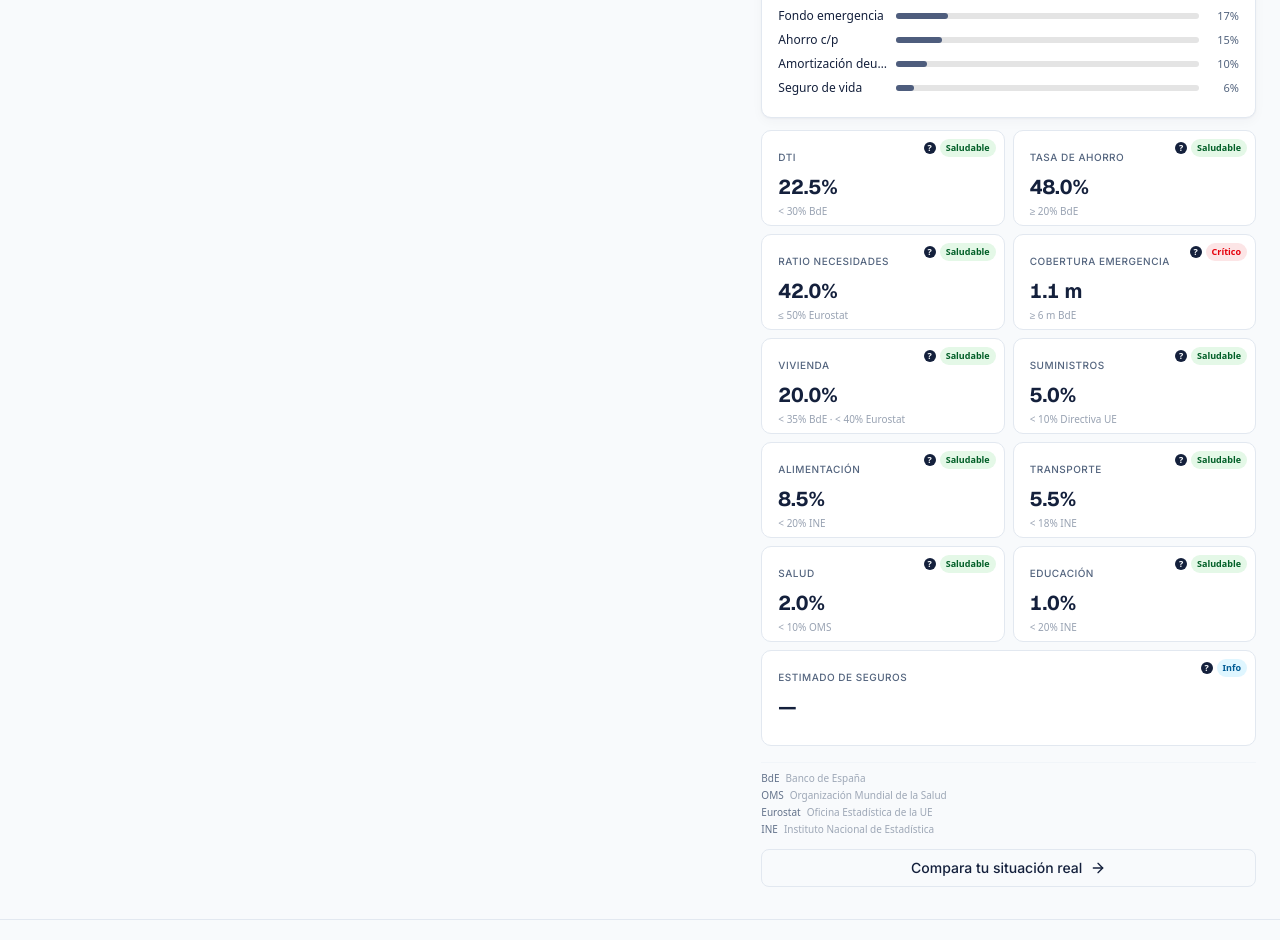
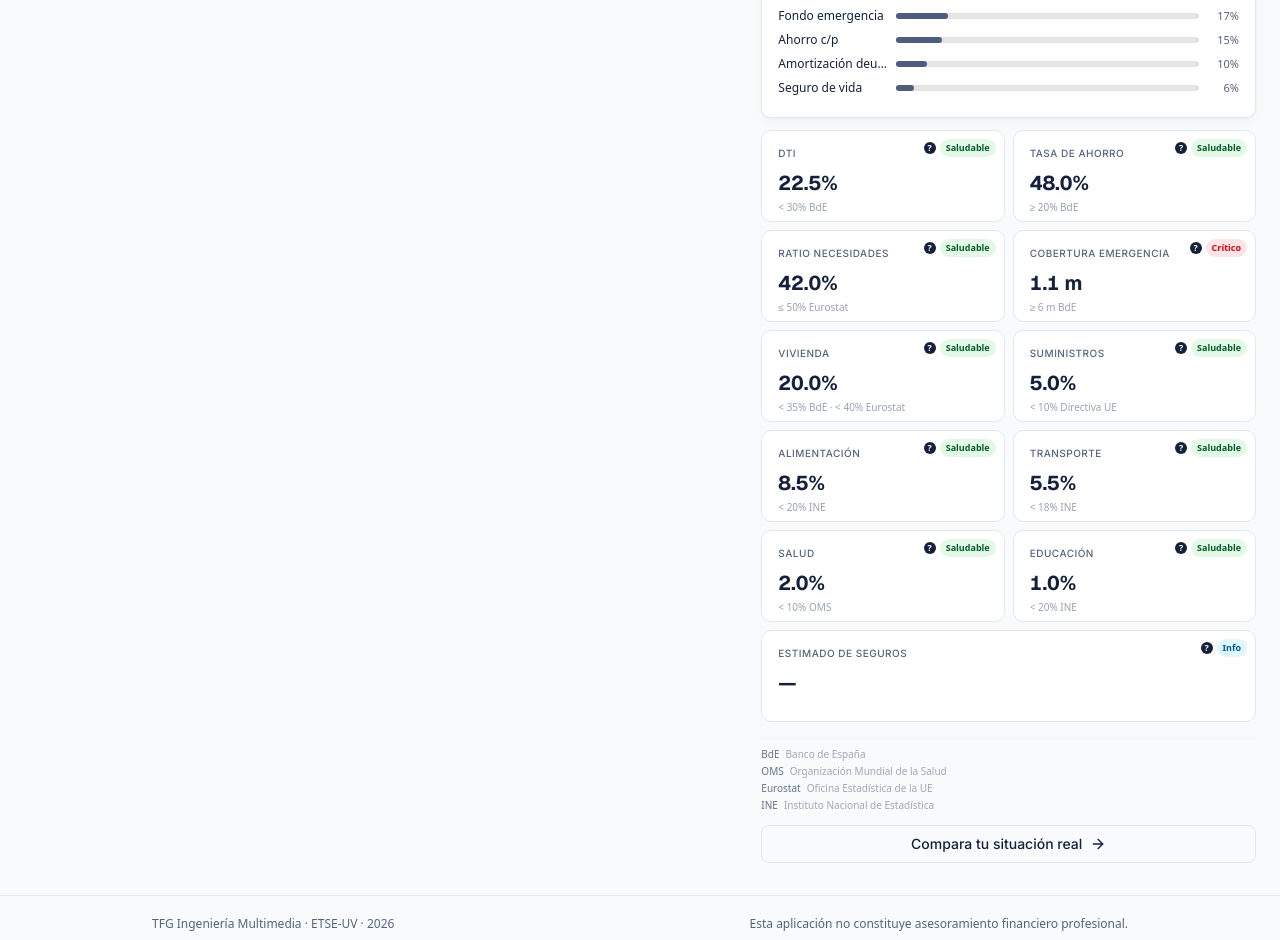
Before and after one commit to Nougarel/finanzas-webapp, a Next.js app: page /debug/dashboard-poc in a window 1280 px wide. Shown: the part 1000-1940 px from the top of the page. Built offline with nearby package versions, Linux system fonts and the light colour scheme.

Commit message:
style(ui): align label top edge with badge group — pt-3 to pt-2 (M37)

```diff
--- a/src/components/ui/indicator-card.jsx
+++ b/src/components/ui/indicator-card.jsx
@@ -88,7 +88,7 @@ export function IndicatorCard({
   const badge = BADGE_CONFIG[status] ?? BADGE_CONFIG.na;
 
   return (
-    <div className="relative bg-card border border-border rounded-lg px-4 pt-3 pb-6 flex flex-col gap-1.5 hover:bg-muted/30 transition-colors duration-200">
+    <div className="relative bg-card border border-border rounded-lg px-4 pt-2 pb-6 flex flex-col gap-1.5 hover:bg-muted/30 transition-colors duration-200">
 
       {/* Grupo absoluto top-right: botón "?" + badge.
           Ambos fijos — el label puede wrappear sin arrastrar ninguno. */}
```
